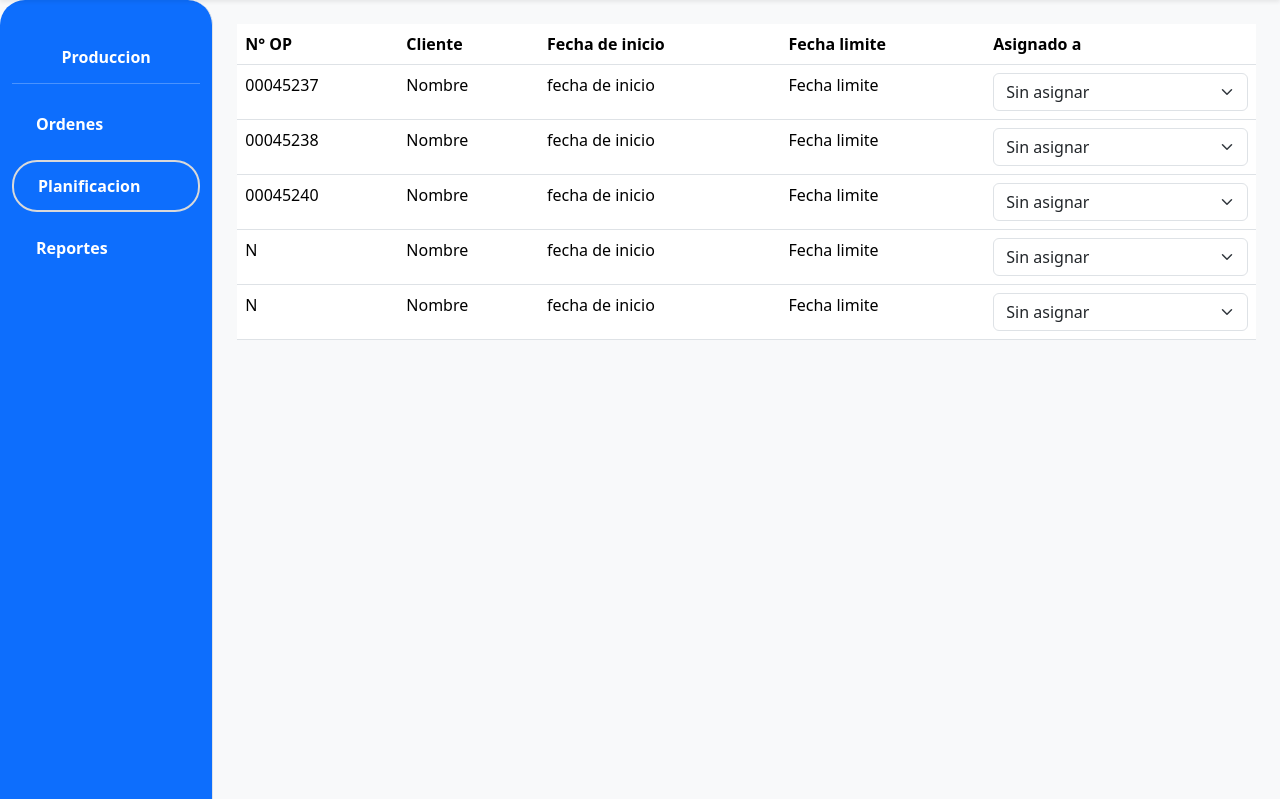
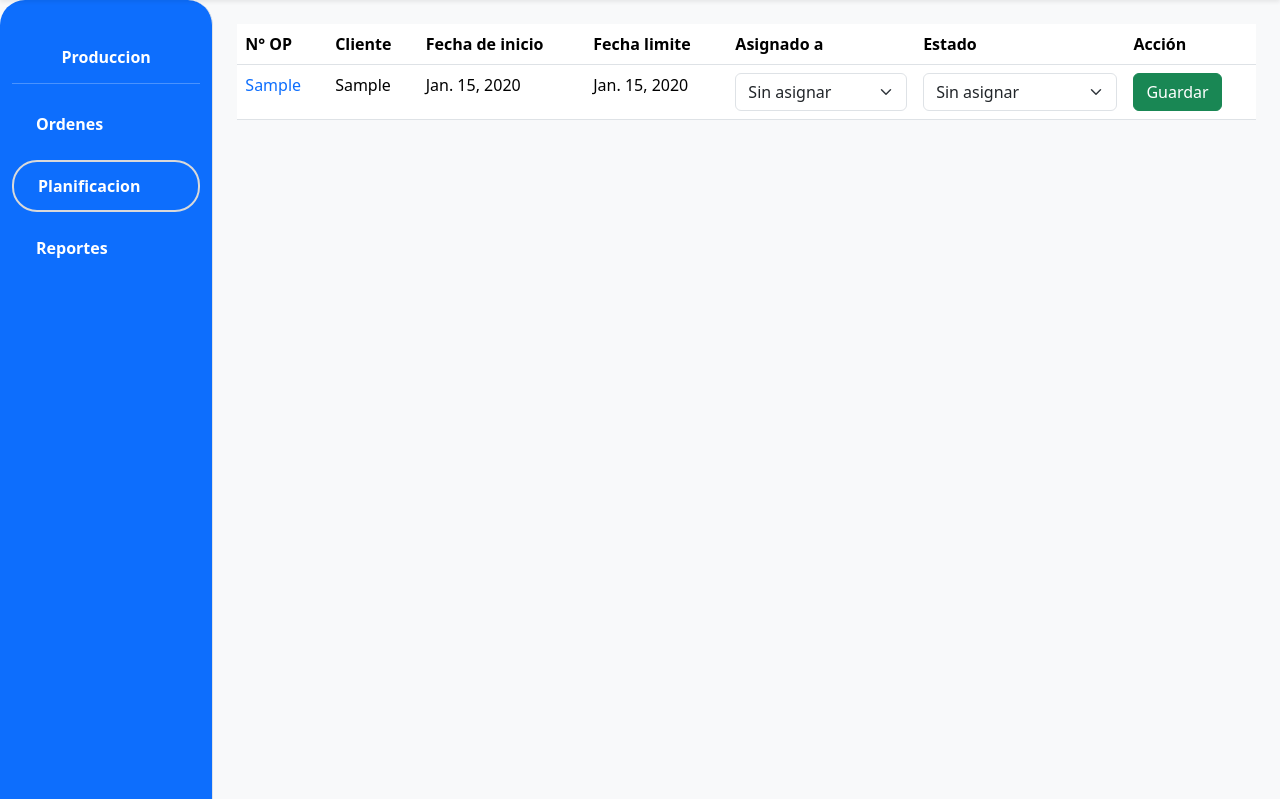
Before and after one commit to BalderusIV/TP_Desarrollo, a Django app: page /planificacion/ in a window 1280 px wide. Shown: the part 110-909 px from the top of the page. Run offline with Django 5.2, Linux system fonts and the light colour scheme; tables that the repository leaves empty hold one stand-in row (values such as "Sample post"); some libraries are stand-ins or nearby versions.

Commit message:
se modifico para cambiar el estado y el sector junto a un boton de guardado. los datos se cargan despues

```diff
--- a/App_LUMINOVA/templates/planificacion.html
+++ b/App_LUMINOVA/templates/planificacion.html
@@ -36,9 +36,6 @@
 
 {% block content %}
 
-
-
-
 <section>
     <div class="table-responsive">
         <table class="table">
@@ -48,83 +45,43 @@
                 <th>Fecha de inicio</th>
                 <th>Fecha limite</th>
                 <th>Asignado a</th>
-
+                <th>Estado</th>
+                <th>Acción</th>
             </tr>
+            {% for orden in ordenes %}
             <tr>
-                <td>00045237</td>
-                <td>Nombre</td>
-                <td>fecha de inicio</td>
-                <td>Fecha limite</td>
-                <td><select class="form-select" id="asignar1">
-                                <option selected disabled>Sin asignar</option>
-                                <option value="Grupo A">Grupo A</option>
-                                <option value="Grupo B">Grupo B</option>
-                                <option value="Grupo C">Grupo C</option>
+                <form method="post" action="{% url 'App_LUMINOVA:actualizar_orden' orden.numero_orden %}">
+                    {% csrf_token %}
+                    <td><a href="{% url 'App_LUMINOVA:tabla_insumos' %}?numero_orden={{ orden.numero_orden }}&sector={{ orden.sector }}" class="text-primary text-decoration-none">
+                        {{ orden.numero_orden }}
+                    </a></td>
+                    <td>{{ orden.cliente }}</td>
+                    <td>{{ orden.fecha_inicio }}</td>
+                    <td>{{ orden.fecha_limite }}</td>
+                    <td>
+                        <select name="sector" class="form-select">
+                            <option value="Sin asignar" {% if orden.sector == 'Sin asignar' %}selected{% endif %}>Sin asignar</option>
+                            <option value="Grupo A" {% if orden.sector == 'Grupo A' %}selected{% endif %}>Grupo A</option>
+                            <option value="Grupo B" {% if orden.sector == 'Grupo B' %}selected{% endif %}>Grupo B</option>
+                            <option value="Grupo C" {% if orden.sector == 'Grupo C' %}selected{% endif %}>Grupo C</option>
                         </select>
                     </td>
-
-            </tr>
-            <tr>
-                <td>00045238</td>
-                <td>Nombre</td>
-                <td>fecha de inicio</td>
-                <td>Fecha limite</td>
-                <td><select class="form-select" id="asignar2">
-                                <option selected disabled>Sin asignar</option>
-                                <option value="Grupo A">Grupo A</option>
-                                <option value="Grupo B">Grupo B</option>
-                                <option value="Grupo C">Grupo C</option>
+                    <td>
+                        <select name="estado" class="form-select">
+                            <option value="Sin asignar" {% if orden.estado == 'Sin asignar' %}selected{% endif %}>Sin asignar</option>
+                            <option value="En proceso" {% if orden.estado == 'En proceso' %}selected{% endif %}>En proceso</option>
+                            <option value="Finalizado" {% if orden.estado == 'Finalizado' %}selected{% endif %}>Finalizado</option>
+                            <option value="Interrumpido" {% if orden.estado == 'Interrumpido' %}selected{% endif %}>Interrumpido</option>
                         </select>
                     </td>
+                    <td>
+                        <button type="submit" class="btn btn-success">Guardar</button>
+                    </td>
+                </form>
             </tr>
-            <tr>
-                <td>00045240</td>
-                <td>Nombre</td>
-                <td>fecha de inicio</td>
-                <td>Fecha limite</td>
-                <td><select class="form-select" id="asignar3">
-                                <option selected disabled>Sin asignar</option>
-                                <option value="Grupo A">Grupo A</option>
-                                <option value="Grupo B">Grupo B</option>
-                                <option value="Grupo C">Grupo C</option>
-                        </select>
-                    </td>
-            </tr>
-            <tr>
-                <td>N</td>
-                <td>Nombre</td>
-                <td>fecha de inicio</td>
-                <td>Fecha limite</td>
-                <td>
-
-                    <select class="form-select" id="asignar4">
-                                <option selected disabled>Sin asignar</option>
-                                <option value="Grupo A">Grupo A</option>
-                                <option value="Grupo B">Grupo B</option>
-                                <option value="Grupo C">Grupo C</option>
-                        </select>
-                    </div>
-                </td>
-            </tr>
-            <tr>
-                <td>N</td>
-                <td>Nombre</td>
-                <td>fecha de inicio</td>
-                <td>Fecha limite</td>
-                <td>
-                    <select class="form-select" id="asignar5">
-                                <option selected disabled>Sin asignar</option>
-                                <option value="Grupo A">Grupo A</option>
-                                <option value="Grupo B">Grupo B</option>
-                                <option value="Grupo C">Grupo C</option>
-                        </select>
-                </td>
-            </tr>
-
+            {% endfor %}
         </table>
-
     </div>
-
 </section>
 
 {% endblock %}
```
